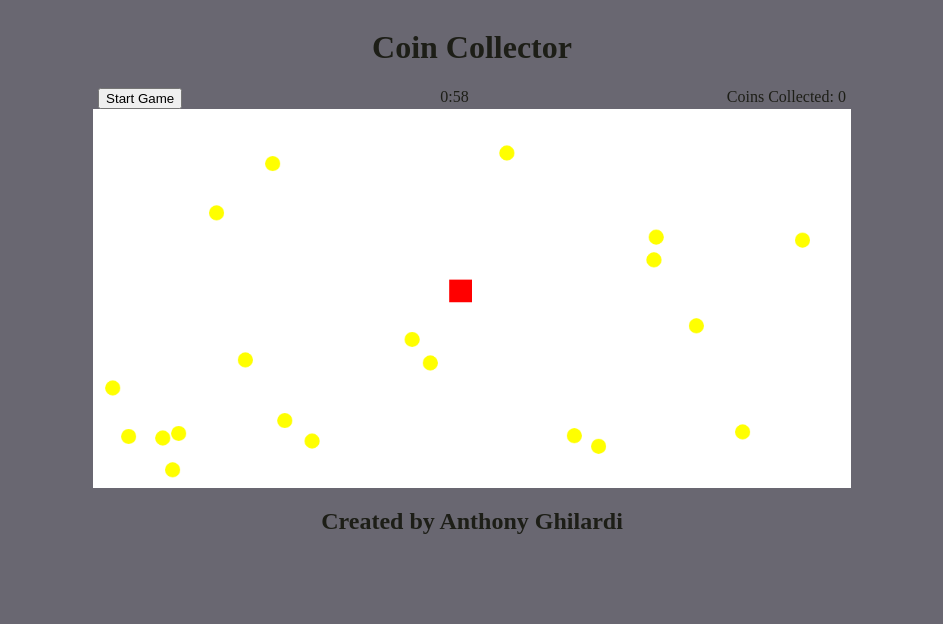
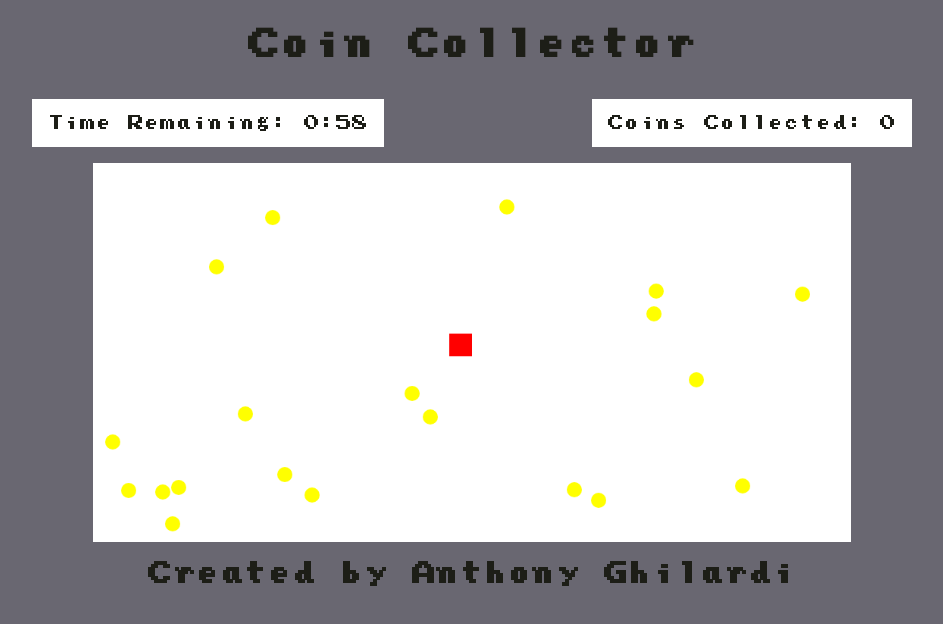
Before and after one commit to Anthony-Ghilardi/Anthony-Ghilardi.github.io, a plain HTML site: page index.html in a window 1280 px wide. Both pictures are taken after a click on the button "Start Game". Shown: the whole page, without its empty margins (168-1111 px from the left). Drawn offline with Linux system fonts and the light colour scheme.

Commit message:
Added font to assets folder, began stlying multiple elements, including fonts, colors, sizing

```diff
--- a/app.js
+++ b/app.js
@@ -1,4 +1,5 @@
-/********** This creates the play area and appends it to the main element on HTML **********/
+/********** This creates the play area and appends it to the main element on HTML This function
+ also calls all other necessary functions to begin the game**********/
 function startGame() {
     let button = document.getElementById("start-button");
     button.addEventListener("click", function(){
@@ -11,6 +12,9 @@ function startGame() {
                 gameTimer();
                 createCoins();
                 renderScore();
+                hideInfo();
+
+                button.style.display = "none";
         }
     });
 }
@@ -209,7 +213,7 @@ function gameTimer() {
     function tick() {
         let counter = document.getElementById("timer");
         seconds--;
-        counter.innerHTML = "0:" + (seconds < 10 ? "0" : "") + String(seconds);
+        counter.innerHTML = "Time Remaining: 0:" + (seconds < 10 ? "0" : "") + String(seconds);
         if (seconds > 0) {
             setTimeout(tick, 1000);
         } else {
@@ -248,3 +252,12 @@ function stopMove() {
 document.addEventListener('DOMContentLoaded', function() {
     startGame();
 });
+
+/********** This function hides the score and timer until the start button is clicked **********/
+function hideInfo(){
+    let hideTimer = document.getElementById("timer")
+        hideTimer.style.display = "initial";
+
+    let hideScore = document.getElementById("score-counter")
+        hideScore.style.display = "initial";
+}
--- a/index.html
+++ b/index.html
@@ -3,7 +3,7 @@
 <head>
     <meta charset="UTF-8">
     <meta name="viewport" content="width=device-width, initial-scale=1.0">
-    <title>Milestone Project One </title>
+    <title>Milestone Project One</title>
     <link rel="stylesheet" href="styles.css">
 </head>
 <body>
@@ -11,10 +11,10 @@
         <div id="title-container">
             <h1 id="game-title">Coin Collector</h1>
         </div>
-            <section id="header-container">
-                    <div>
+        <div id="start-button-container">
             <button id="start-button">Start Game</button>
         </div>
+        <section id="header-container">
             <div id="timer"></div>
             <div id="score-counter"></div>
         </section>
--- a/styles.css
+++ b/styles.css
@@ -1,5 +1,12 @@
+@font-face {
+    font-family: "Press Start";
+    src: url("assets/PrStart.ttf");
+}
+
 body {
     background-color: #696771;
+    font-size: 16px;
+    font-family: "Press Start", sans-serif;
 }
 
 #title-container {
@@ -12,7 +19,39 @@ body {
     display: flex;
     justify-content: center;
     justify-content: space-evenly;
+    max-width: 100vw;
     color: #1d1e17;
+}
+
+#timer{
+    display: none;
+    background-color: #fff;
+    padding: 16px;
+    margin: 16px;
+}
+
+#score-counter{
+    display: none;
+    background-color: #fff;
+    padding: 16px;
+    margin: 16px;
+}
+
+#start-button-container {
+    display: flex;
+    justify-content: center;
+}
+
+#start-button{
+    font-family: "Press Start", sans-serif;
+    font-size: 16px;
+    transition-duration: 0.4s;
+    border-radius: 16px;
+    padding: 16px;
+}
+
+#start-button:hover {
+    background-color: #e6c300;
 }
 
 #arena-container {
```
Also changed, not shown: assets/PrStart.ttf (added). Lines whose indentation alone changed are shown as unchanged.
